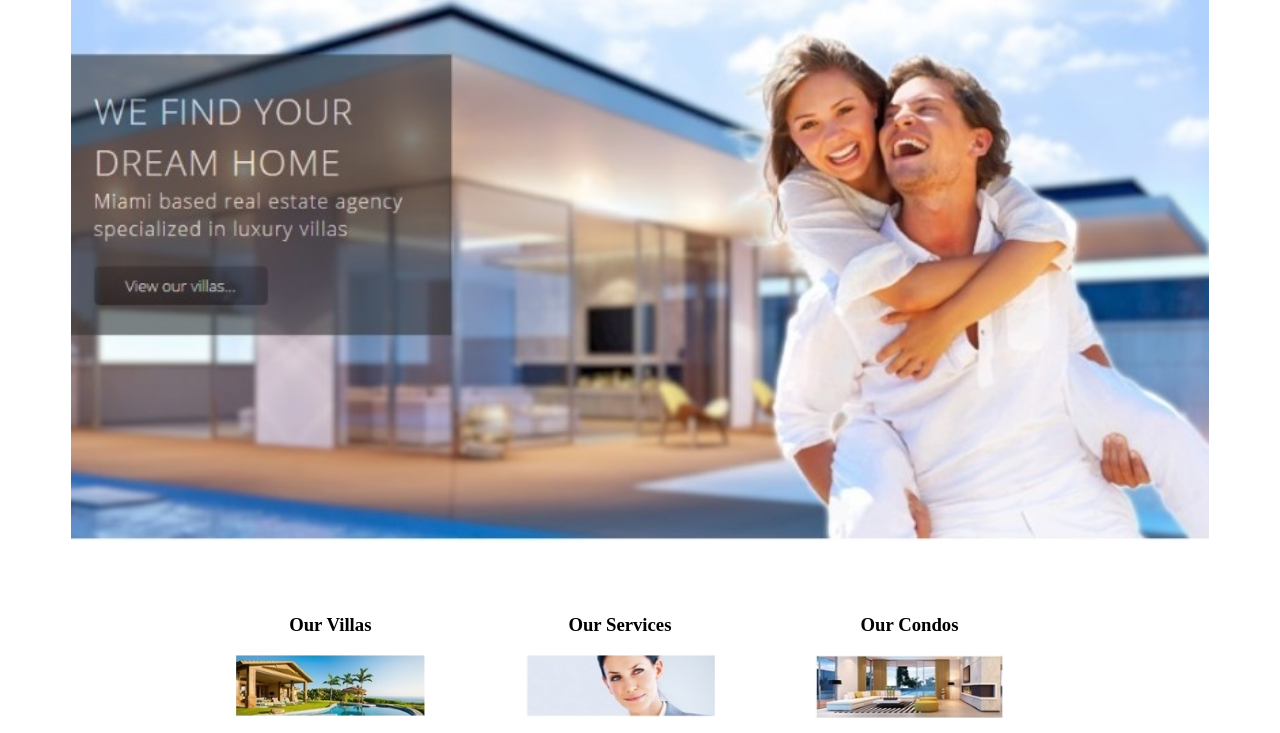
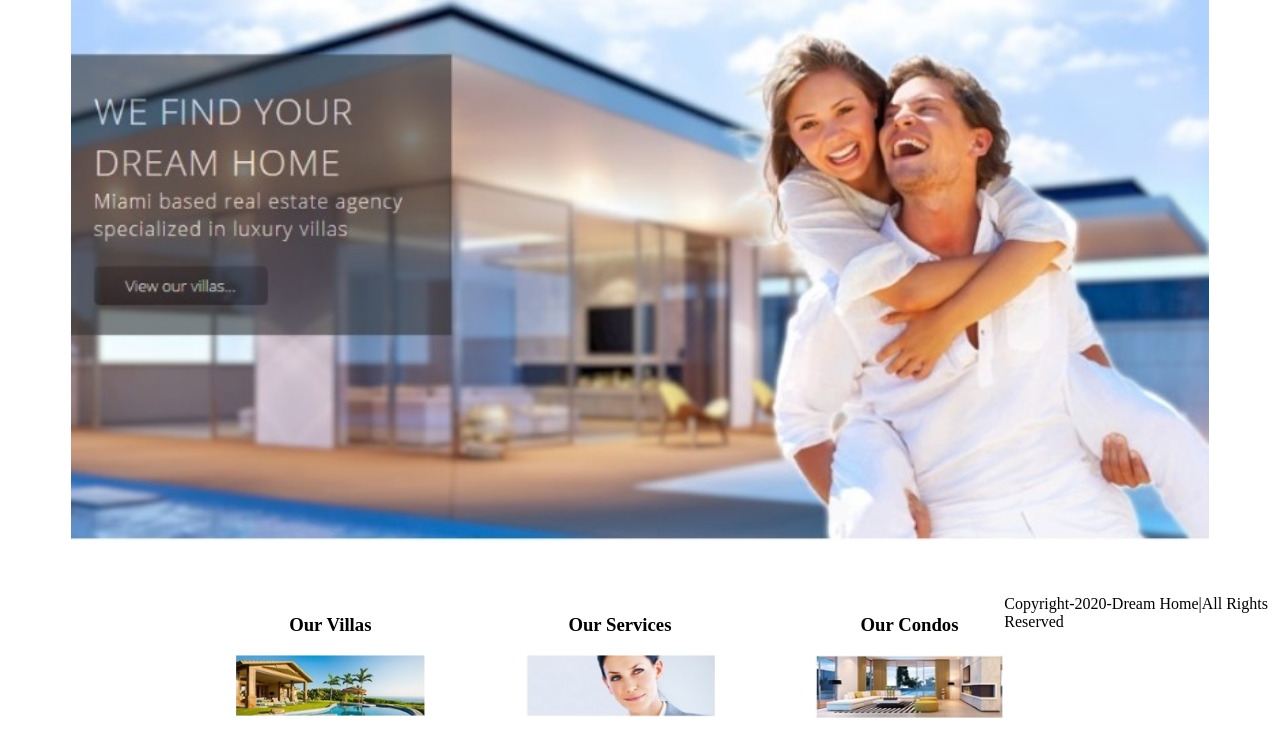
Before and after one commit to Sanjeed-Ferhan/DreamHome, a plain HTML site: page index.html in a window 1280 px wide. Shown: the part 57-790 px from the top of the page. Drawn offline with Linux system fonts and the light colour scheme.

Commit message:
Update index.html

```diff
--- a/index.html
+++ b/index.html
@@ -58,5 +58,8 @@
 <!--Content End-->
 
 <!--Footer Start -->
+<div class="footer">
+	<p>Copyright-2020-Dream Home|All Rights Reserved</p>
+</div>
 </body>
 </html>
```
